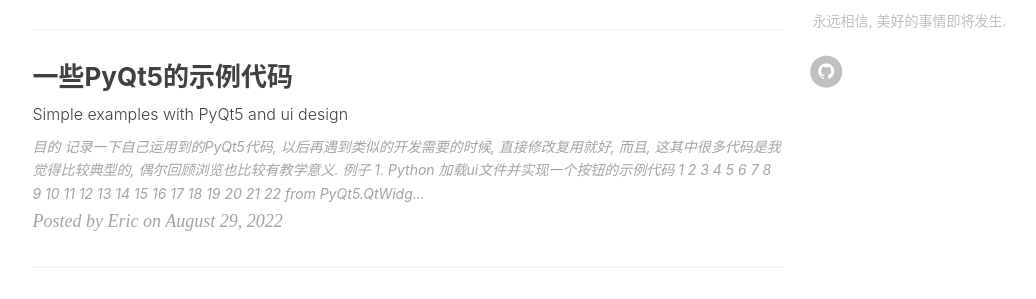
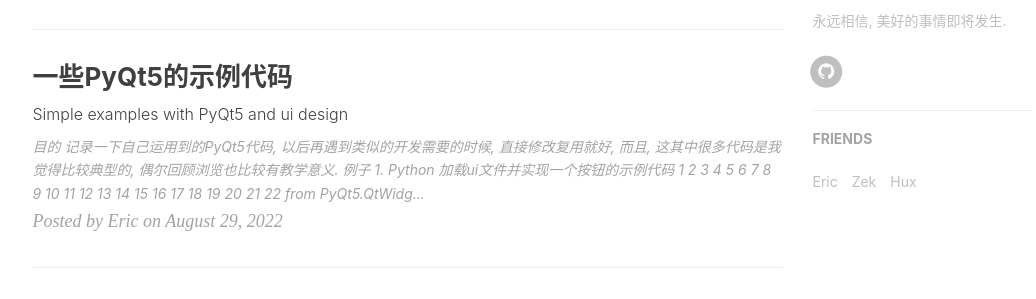
Before and after one commit to Zeknes/zeknes.github.io, a Jekyll site: the page built from index.html, in a window 1280 px wide. Shown: the part 883-1182 px from the top of the page, without its empty margins (135-1171 px from the left). Built offline with Jekyll 4.4.1, drawn with Linux system fonts in a browser that asks for light colours; nearby versions of some CDN libraries; the list of posts is cut into pages by our own code; comment, search, counter and statistics services are not loaded.

Commit message:
added friends

```diff
--- a/_config.yml
+++ b/_config.yml
@@ -87,3 +87,11 @@
 
 # MathJax rendering for layout:page (e.g. post preview)
 page-mathjax: false
+
+# Friends
+friends:
+  [
+    { title: "Eric", href: "https://eric0202.github.io" },
+    { title: "Zek", href: "https://zeknes.github.io" },
+    { title: "Hux", href: "https://github.com/Huxpro" },
+  ]
```
